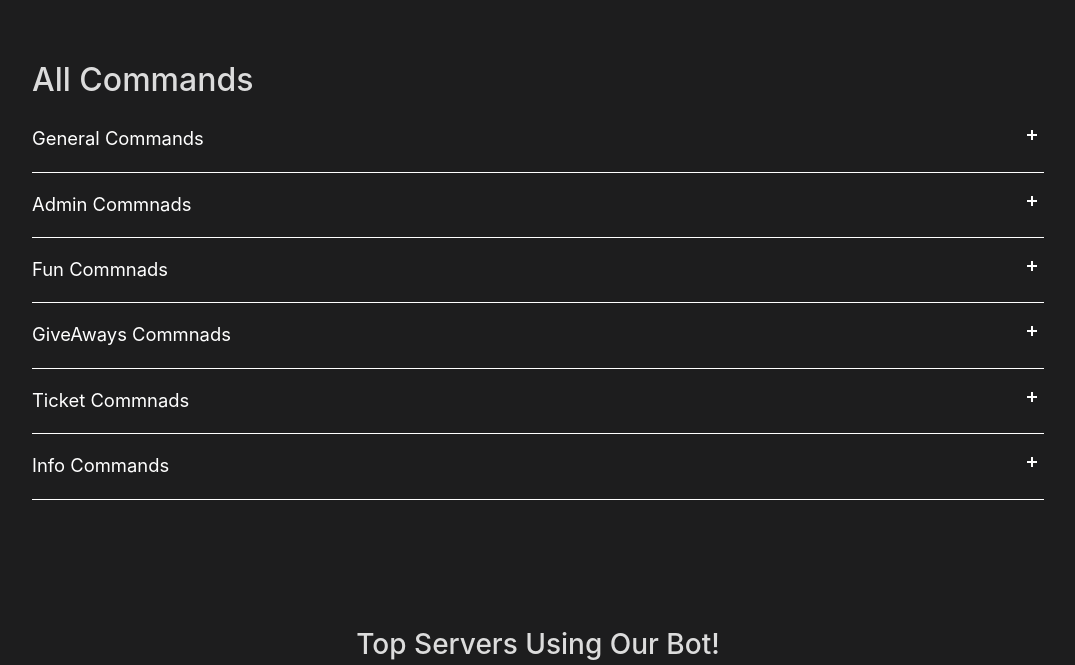
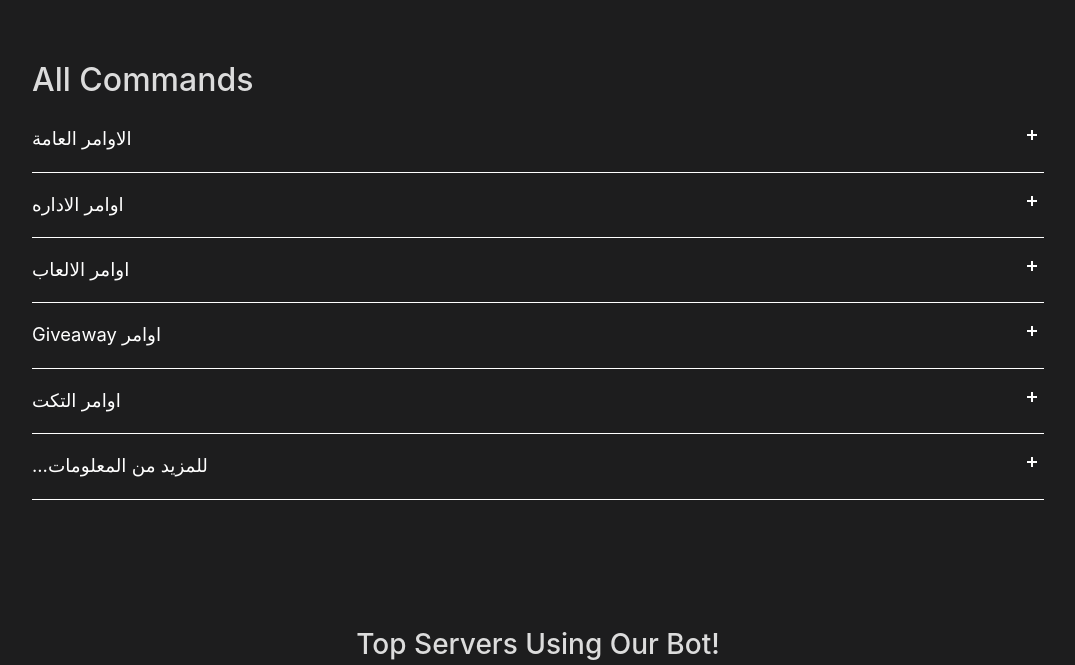
Before and after one commit to quicktag/home, a plain HTML site: page Arabic.html in a window 1280 px wide. Shown: the part 1655-2320 px from the top of the page, without its empty margins (102-1177 px from the left). Drawn offline with nearby package versions, Linux system fonts and the light colour scheme; files whose address does not match are found by name.

Commit message:
Update Arabic.html

```diff
--- a/Arabic.html
+++ b/Arabic.html
@@ -91,7 +91,7 @@
 
     <! --- If you want more just copy the following code from here -- >
           <div class="accordion-item">
-      <button id="accordion-button-2" aria-expanded="false"><span class="accordion-title">General Commands</span><span class="icon" aria-hidden="true"></span></button>
+      <button id="accordion-button-2" aria-expanded="false"><span class="accordion-title">الاوامر العامة</span><span class="icon" aria-hidden="true"></span></button>
       <div class="accordion-content">
         <p>#help - Shows An Nice Menue Where It Shows All Bot Commands <br> #avatar - Show An Specific User Avatar <br> #ascii - Convert Your Text To Ascii Format <br> #calc - Calculates An Equation <br> #choose - Chooses An Random Number,Text From Wht You Typed <br> #color - Tell You What is this color By Entering The Hex Code <br> #country - Tell You Information About The Country Name That You Have Writtin <br> #emojify - Convert Your Message To An Emojies <br> #firstmsg - Shows You Who is The First That Writed An Msg On The Current Room <br> #invite - Gets The Bot Invite Link <br> #reverse - Reverse The Message That You Have Entered <br> #servericon - Gets The Server Icon <br> #weather - Shows Weather Information <br> #serverlist - Shows Which Servers Are The Bot In <br> #members - Shows Total Of Members In The Server <br> Try These Commands Out!
       </div>
@@ -99,7 +99,7 @@
     <! --- to here :D -- >
     <! --- If you want more just copy the following code from here -- >
           <div class="accordion-item">
-      <button id="accordion-button-2" aria-expanded="false"><span class="accordion-title">Admin Commnads</span><span class="icon" aria-hidden="true"></span></button>
+      <button id="accordion-button-2" aria-expanded="false"><span class="accordion-title">اوامر الاداره</span><span class="icon" aria-hidden="true"></span></button>
       <div class="accordion-content">
         <p>#ban - Bans A User <br> #unban - Unban a User  <br> #kick - Kicks An User <br> #addrole - Add An Specific Role To An User <br> #removerole - Removes An Specific Role From A User <br> #auditlog - Show The AuditLog <br> #dm - Lets The Bot Send An DM To Specific User/Member <br> #esay - Lets The Bot Write An Embed <br> #lock - Locks An Channel <br> #unlock - Unlocks An Channel <br> #nuke - Delete's/nuke All Channel Messages <br> #resetwarns - Resets Warns From Mentioned User <br> #warn - Gives An User A Warn <br> #warnings - Shows All Warnings That The Mentioned User Have <br> #mute - Mutes A User <br> #unmute - unmutes A User <br> #say - Makes The Bot Say Somthing You Montioned <br> #slowmode - Make An Slowmode In Current Channel <br> #purge - Deletes An Specific Amount Of Messages <br> Try These Commands Out!
       </div>
@@ -107,7 +107,7 @@
     <! --- to here :D -- >
     <! --- If you want more just copy the following code from here -- >
           <div class="accordion-item">
-      <button id="accordion-button-2" aria-expanded="false"><span class="accordion-title">Fun Commnads</span><span class="icon" aria-hidden="true"></span></button>
+      <button id="accordion-button-2" aria-expanded="false"><span class="accordion-title">اوامر الالعاب</span><span class="icon" aria-hidden="true"></span></button>
       <div class="accordion-content">
         <p>
       </div>
@@ -115,7 +115,7 @@
     <! --- to here :D -- >
     <! --- If you want more just copy the following code from here -- >
           <div class="accordion-item">
-      <button id="accordion-button-2" aria-expanded="false"><span class="accordion-title">GiveAways Commnads</span><span class="icon" aria-hidden="true"></span></button>
+      <button id="accordion-button-2" aria-expanded="false"><span class="accordion-title">Giveaway اوامر</span><span class="icon" aria-hidden="true"></span></button>
       <div class="accordion-content">
         <p>#gstart - to start a giveaway <br> #gend - to ends The giveaway <br> #greroll - to reroll The Giveaway <br> Try These Commands out!
       </div>
@@ -123,14 +123,14 @@
     <! --- to here :D -- >
     <! --- If you want more just copy the following code from here -- >
           <div class="accordion-item">
-      <button id="accordion-button-2" aria-expanded="false"><span class="accordion-title">Ticket Commnads</span><span class="icon" aria-hidden="true"></span></button>
+      <button id="accordion-button-2" aria-expanded="false"><span class="accordion-title">اوامر التكت</span><span class="icon" aria-hidden="true"></span></button>
       <div class="accordion-content">
         <p>#tadd - To Add A Member To Specific Ticket <br> #tclose - To Closes The Ticket <br> #tdelete - To Delete A Specific Ticket <br> #tnew - To Makes An New Ticket <br> #topen - Re-open An Closed Ticket <br> #tremove - to Removes A Member From A Specific Ticket <br> Try These Commands Out!
       </div>
     </div>
     <! --- to here :D -- >
           <div class="accordion-item">
-      <button id="accordion-button-3" aria-expanded="false"><span class="accordion-title">Info Commands</span><span class="icon" aria-hidden="true"></span></button>
+      <button id="accordion-button-3" aria-expanded="false"><span class="accordion-title">...للمزيد من المعلومات</span><span class="icon" aria-hidden="true"></span></button>
       <div class="accordion-content">
         <p>#help - Shows All Of The Bot Commands <br> #oldhelp - Shows All Of The Bot Commands But In The Old Style <br> #botinfo - Get Bot Information <br> #bugreport - To Report An Bug <br> #developer - Tells You Who Made This Bot (Me KmA7med) <br> #feedback - To Give An Feedback About The Bot <br> #roleinfo - Shows Info About The Mentioned Role <br> #serverinfo - Gives You Info About The Server <br> #userinfo - gives You Info About Mention User <br> Try These Code!
         </p>
```
